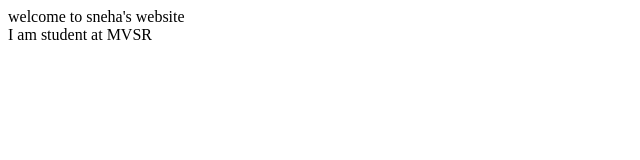
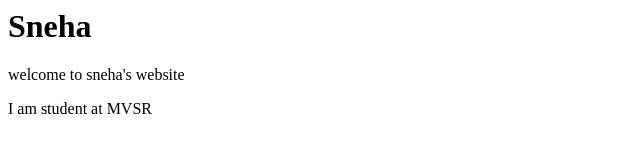
Before and after one commit to codewithsneha001/codewithsneha001.github-io, a plain HTML site: page index.html in a window 1280 px wide. Shown: the whole page, without its empty margins (0-640 px from the left). Drawn offline with Linux system fonts and the light colour scheme.

Commit message:
Update index.html

```diff
--- a/index.html
+++ b/index.html
@@ -1,2 +1,3 @@
-welcome to sneha's website<br>
+<h1>Sneha</h1>
+<p>welcome to sneha's website</p>
 I am student at MVSR
```
